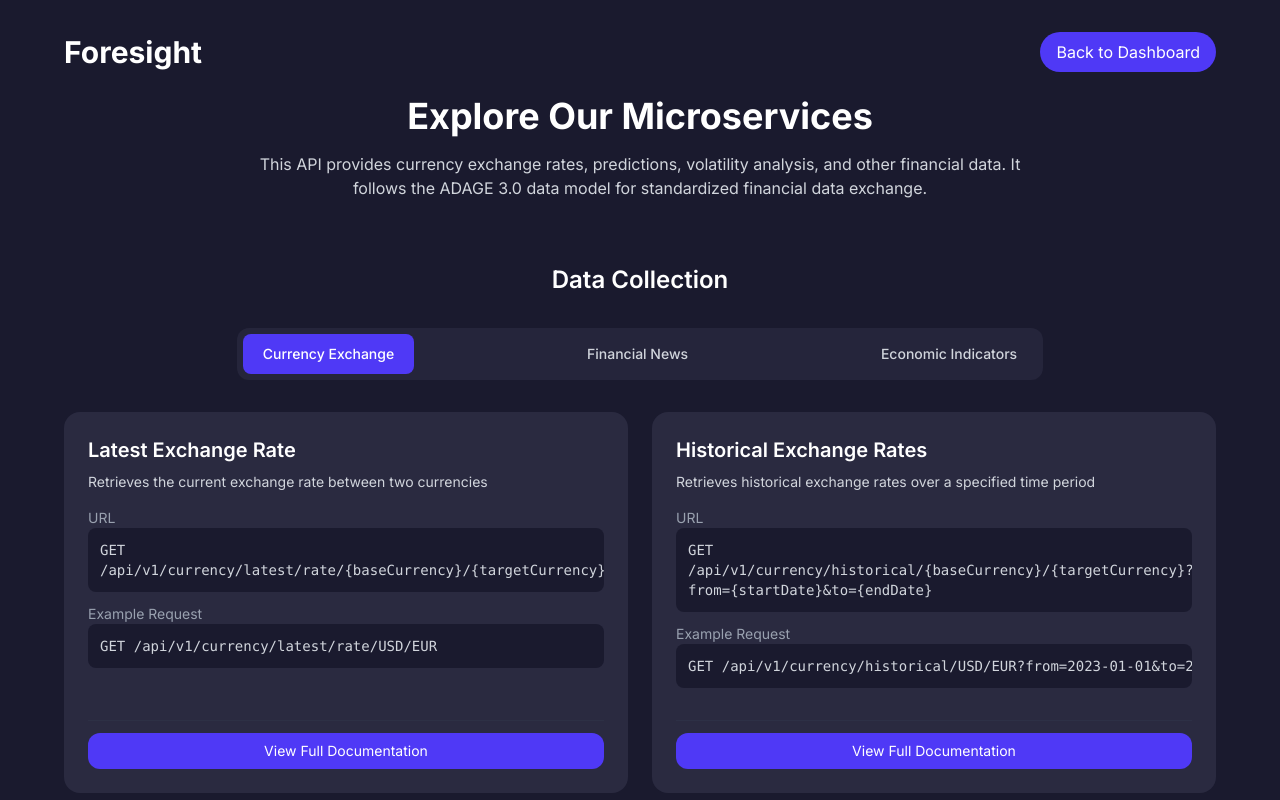
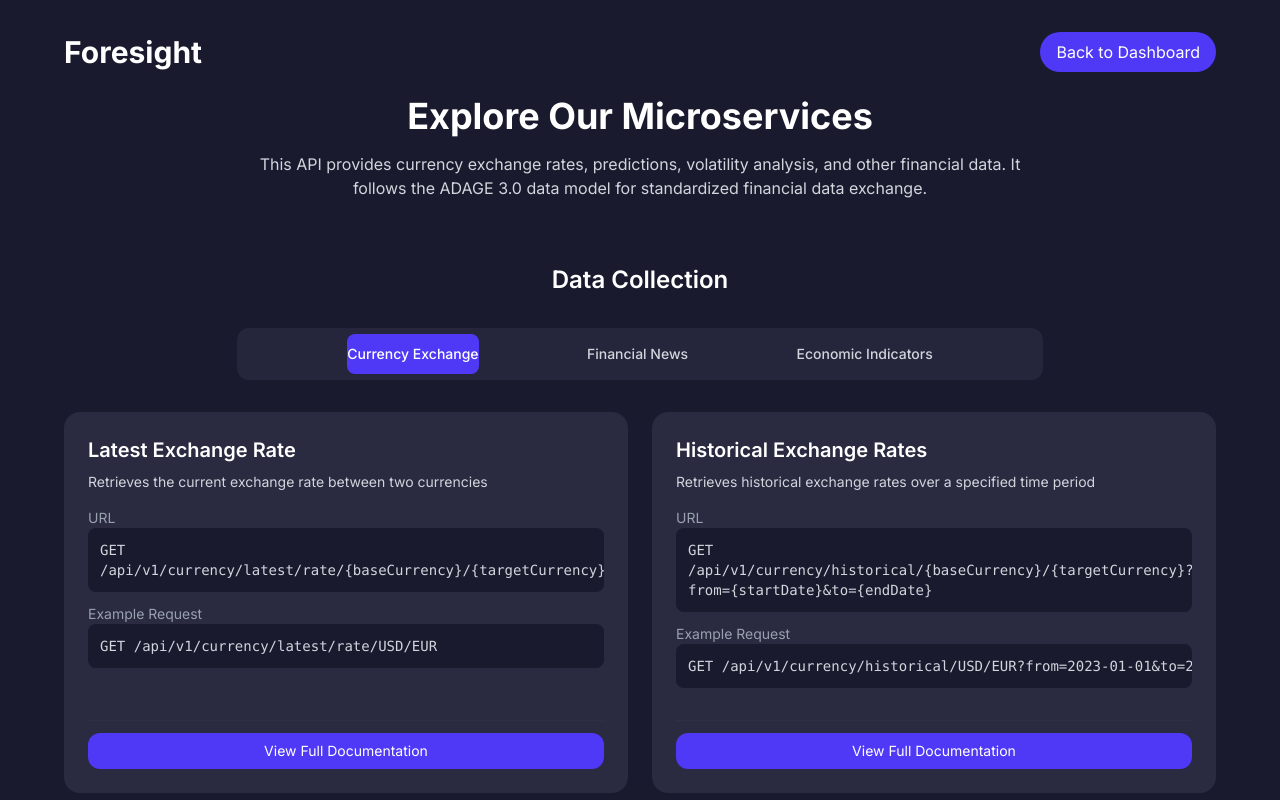
Before and after one commit to aryaman-sakthi/cews-frontend, a Next.js app: page /microservices in a window 1280 px wide. Shown: the top 800 px of the page. Built offline with nearby package versions, Linux system fonts and the light colour scheme.

Commit message:
ALPHA-77 Updated the section taskbars

```diff
--- a/src/app/microservices/page.tsx
+++ b/src/app/microservices/page.tsx
@@ -274,13 +274,29 @@ export default function MicroservicesPage() {
               <h2 className="text-2xl font-semibold text-white">{section.title}</h2>
             </div>
 
-            {/* Subsection tabs - updated for better alignment */}
+            {/* Subsection tabs - with special handling for different section types */}
             <div className="flex justify-center mb-8">
-              <div className="bg-[#2a2a40]/70 rounded-xl p-1.5 flex min-w-[70%] max-w-[800px] justify-between">
-                {section.subsections.map((subsection) => (
+              <div className="bg-[#2a2a40]/70 rounded-xl p-1.5 flex min-w-[70%] max-w-[800px]">
+                <div className="flex w-full justify-evenly">
+                  {section.subsections.map((subsection) => {
+                    // Special handling based on section type
+                    let buttonClass;
+
+                    if (section.id === 'data-visualization' || section.id === 'alert-system') {
+                      // For Data Visualization and Alert System - single line text with auto width
+                      buttonClass = "px-8 whitespace-nowrap"; // Auto width to fit content with nowrap
+                    } else if (section.subsections.length === 2) {
+                      // Two tabs - fixed width
+                      buttonClass = "w-40";
+                    } else {
+                      // 3+ tabs - distribute evenly
+                      buttonClass = "flex-1 mx-1";
+                    }
+
+                    return (
+                      <div key={subsection} className="flex justify-center">
                         <button
-                    key={subsection}
-                    className={`px-5 py-2.5 rounded-lg text-sm font-medium transition-colors ${
+                          className={`${buttonClass} py-2.5 rounded-lg text-sm font-medium transition-colors ${
                             activeSubsections[section.id] === subsection
                               ? 'bg-indigo-600 text-white'
                               : 'text-gray-300 hover:bg-[#3a3a50]/50'
@@ -289,7 +305,10 @@ export default function MicroservicesPage() {
                         >
                           {subsection}
                         </button>
-                ))}
+                      </div>
+                    );
+                  })}
+                </div>
               </div>
             </div>
 
```
Lines whose indentation alone changed are shown as unchanged.
